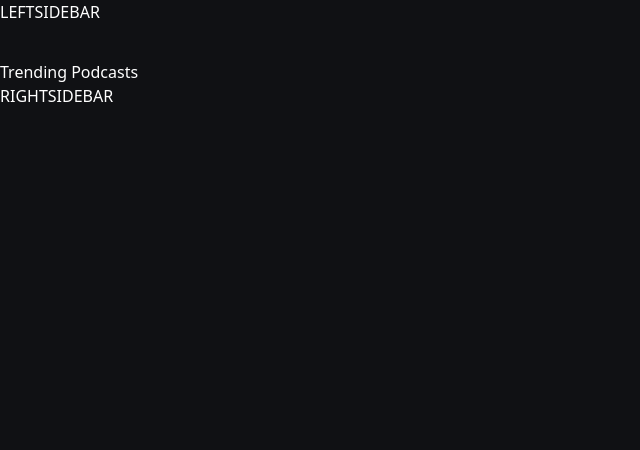
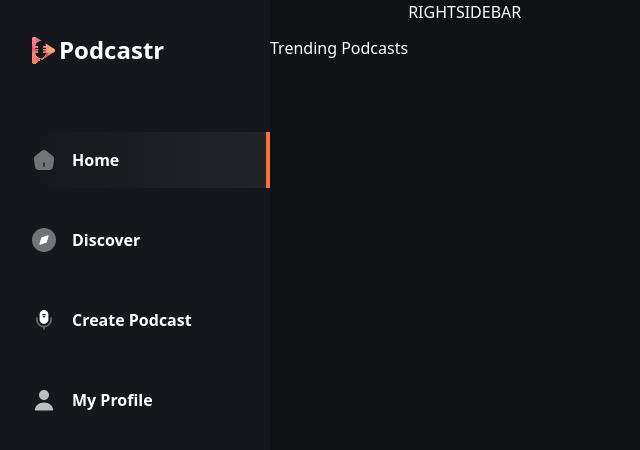
Before and after one commit to Bernard065/Podcastr, a Next.js app: page / in a window 1280 px wide. Shown: the top 450 px of the page, without its empty margins (0-640 px from the left). Built offline with nearby package versions, Linux system fonts and the light colour scheme.

Commit message:
Create left sidebar

```diff
--- a/src/app/(root)/layout.tsx
+++ b/src/app/(root)/layout.tsx
@@ -1,3 +1,4 @@
+import Leftsidebar from "@/components/Leftsidebar";
 import React from "react";
 
 export default function RootLayout({
@@ -6,8 +7,8 @@ export default function RootLayout({
   children: React.ReactNode;
 }>) {
   return (
-    <main>
-      <p className="text-white-1">LEFTSIDEBAR</p>
+    <main className="relative flex bg-black-3">
+      <Leftsidebar />
       {children}
       <p className="text-white-1">RIGHTSIDEBAR</p>
     </main>
--- a/src/app/globals.css
+++ b/src/app/globals.css
@@ -13,5 +13,15 @@ html {
 }
 
 @layer utilities {
+  .left_sidebar {
+    @apply flex flex-col sticky left-0 top-0 w-fit justify-between border-none bg-black-1 pt-8 text-white-1 max-md:hidden lg:w-[270px] lg:pl-8;
+  }
 
+  .text-24 {
+    @apply text-[24px] leading-normal;
+  }
+
+  .text-16 {
+    @apply text-[16px] leading-normal;
+  }
 }
--- /dev/null
+++ b/src/components/Leftsidebar.tsx
@@ -0,0 +1,62 @@
+"use client";
+
+import { SidebarLinks } from "@/constants";
+import Image from "next/image";
+import Link from "next/link";
+import { usePathname } from "next/navigation";
+import React from "react";
+
+const Leftsidebar = () => {
+  const pathname = usePathname();
+
+  return (
+    <section className="left_sidebar h-[calc(100vh-5px)]">
+      <nav className="flex flex-col gap-6">
+        <Link
+          href="/"
+          className="flex cursor-pointer items-center gap-1 pb-10 max-lg:justify-center"
+        >
+          <Image
+            src="/assets/icons/logo.svg"
+            width={23}
+            height={27}
+            alt="logo"
+          />
+          <h1
+            className="text-24 font-extrabold
+          text-white-1 max-lg:hidden"
+          >
+            Podcastr
+          </h1>
+        </Link>
+
+        {/* SidebarLinks */}
+        {SidebarLinks.map((link) => {
+          const isActive =
+            (pathname.includes(link.route) && link.route.length > 1) ||
+            pathname === link.route;
+
+          return (
+            <Link
+              key={link.label}
+              href={link.route}
+              className={`${
+                isActive ? "border-r-4 border-orange-1 bg-nav-focus " : " "
+              } flex items-center justify-start gap-4 py-4 max-lg:px-4`}
+            >
+              <Image
+                src={link.imgURL}
+                width={24}
+                height={24}
+                alt={link.label}
+              />
+              <p className="text-16 font-semibold text-white-1">{link.label}</p>
+            </Link>
+          );
+        })}
+      </nav>
+    </section>
+  );
+};
+
+export default Leftsidebar;
--- /dev/null
+++ b/src/constants/index.ts
@@ -0,0 +1,22 @@
+export const SidebarLinks = [
+  {
+    imgURL: "/assets/icons/home.svg",
+    route: "/",
+    label: "Home",
+  },
+  {
+    imgURL: "/assets/icons/discover.svg",
+    route: "/discover",
+    label: "Discover",
+  },
+  {
+    imgURL: "/assets/icons/microphone.svg",
+    route: "/create-podcast",
+    label: "Create Podcast",
+  },
+  {
+    imgURL: "/assets/icons/profile.svg",
+    route: "/profile",
+    label: "My Profile",
+  },
+];
```
